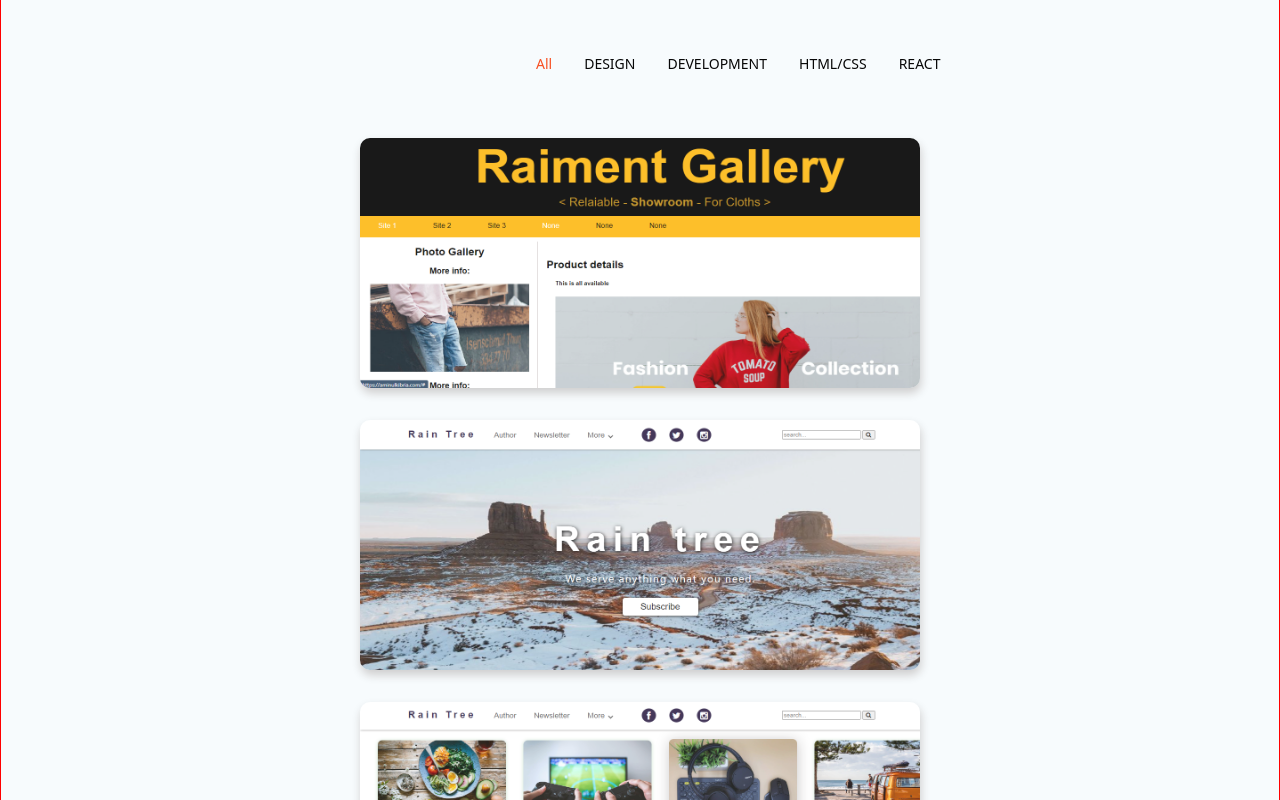
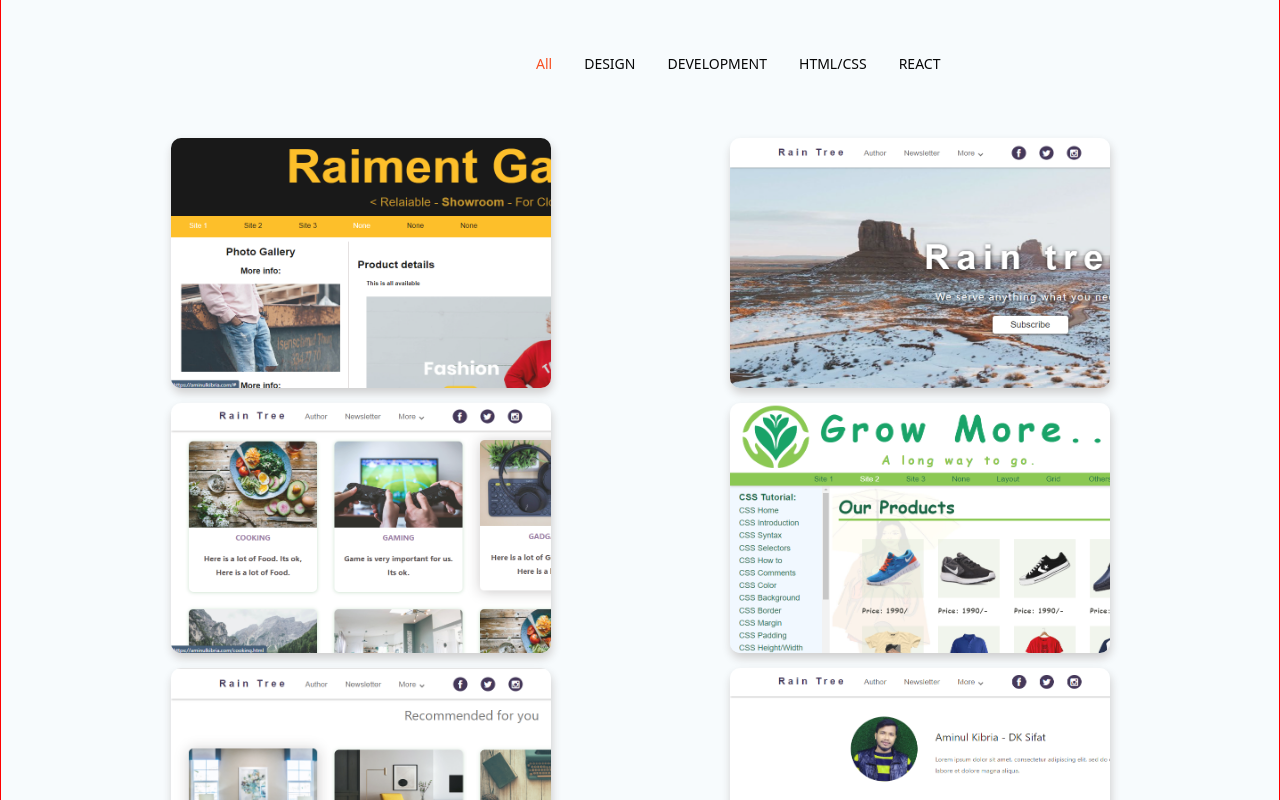
Before and after one commit to dksifatofficial/aminul-kibria-react, a React (Create React App) app: page / in a window 1280 px wide. Shown: the part 1060-1860 px from the top of the page. Built offline with nearby package versions, Linux system fonts and the light colour scheme; no server answers.

Commit message:
res commit

```diff
--- a/src/styles/Portfolio.module.css
+++ b/src/styles/Portfolio.module.css
@@ -1,6 +1,6 @@
 .portfolio {
-  width: 560px;
-  padding-bottom: 2rem;
+  width: 380px;
+  padding-bottom: 15px;
 }
 .body {
   width: 100%;
```
